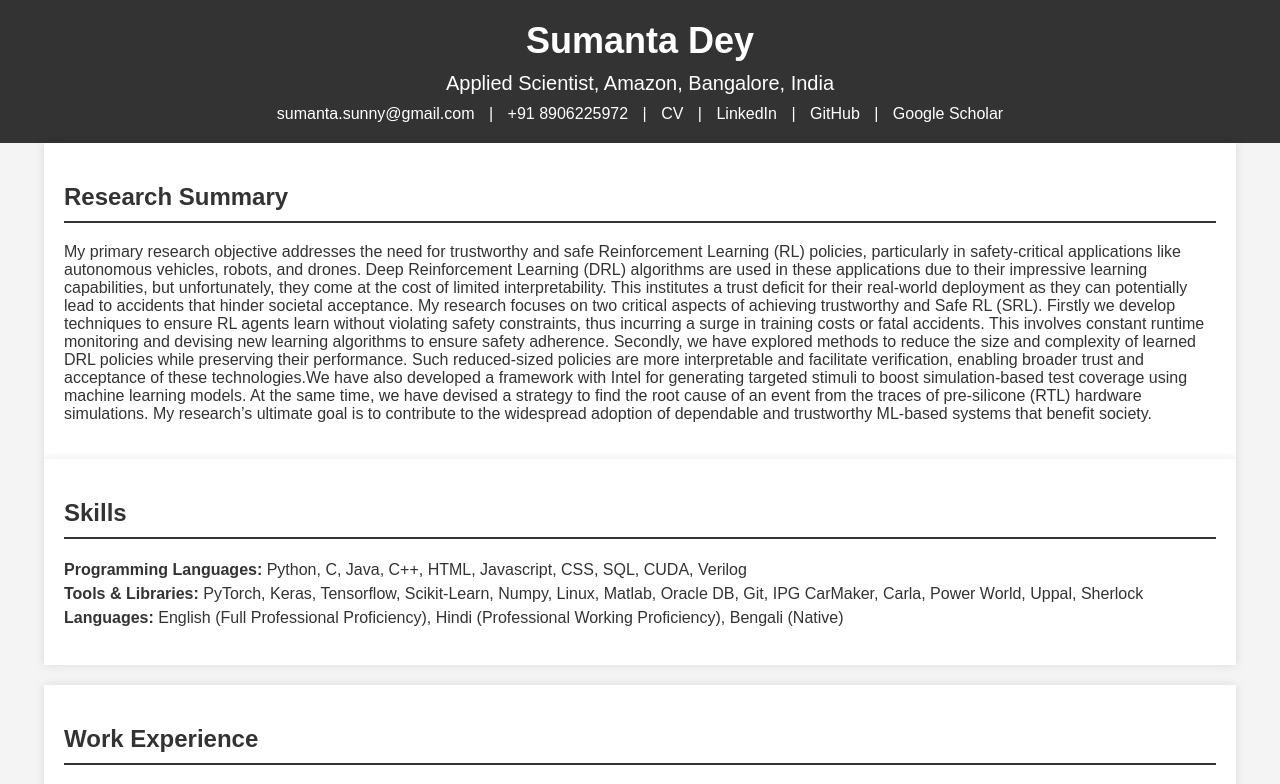
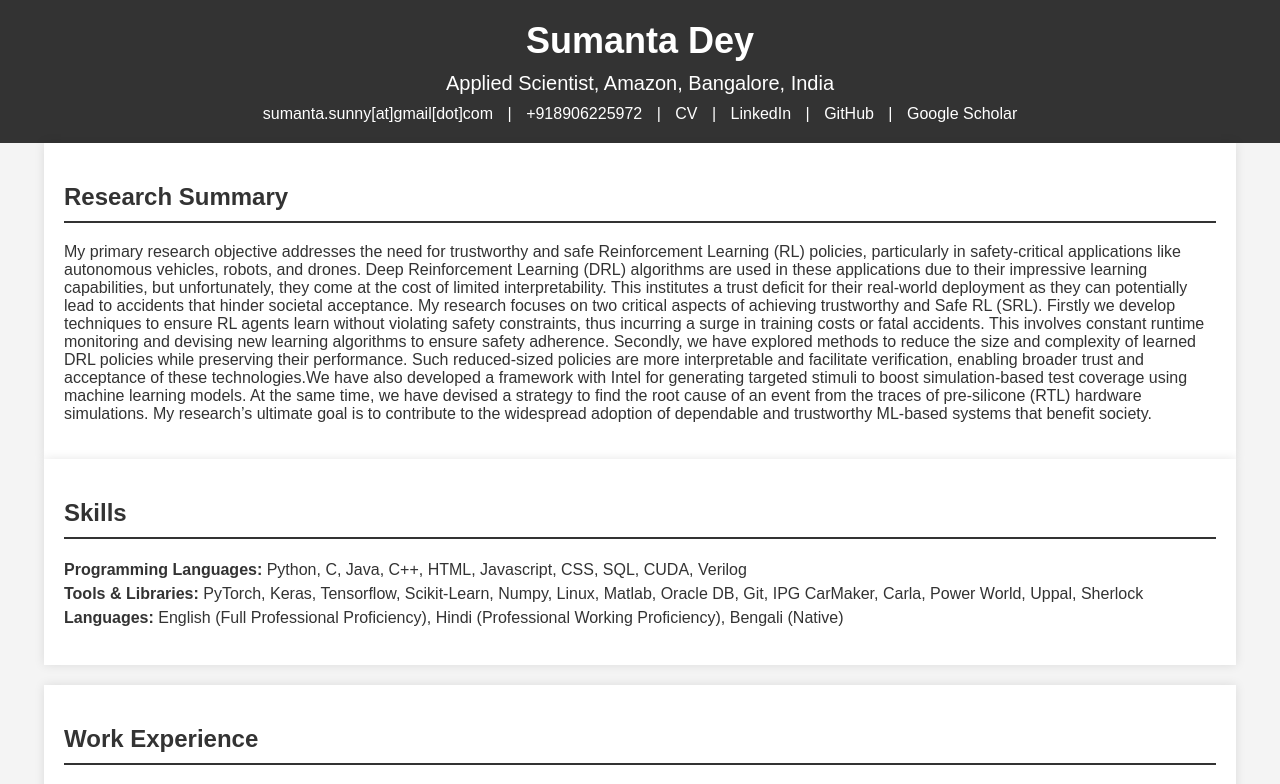
Before and after one commit to sumantasunny/sumantasunny.github.io, a plain HTML site: page index.html in a window 1280 px wide. Shown: the top 784 px of the page. Drawn offline with Linux system fonts and the light colour scheme.

Commit message:
Update index.html

```diff
--- a/index.html
+++ b/index.html
@@ -80,8 +80,8 @@
         <h1>Sumanta Dey</h1>
         <p>Applied Scientist, Amazon, Bangalore, India</p>
         <div class="contact-info">
-            <a href="mailto:sumanta.sunny@gmail.com">sumanta.sunny@gmail.com</a> |
-            <a href="tel:+918906225972">+91 8906225972</a> |
+            <a href="#">sumanta.sunny[at]gmail[dot]com</a> |
+            <a href="#">+918906225972</a> |
             <a href="./Sumanta_Dey_Curriculum_Vitae_2.pdf" target="_blank">CV</a> |
             <a href="https://www.linkedin.com/in/sumanta-dey-73baa419/" target="_blank">LinkedIn</a> |
             <a href="https://github.com/sumantasunny" target="_blank">GitHub</a> |
```
